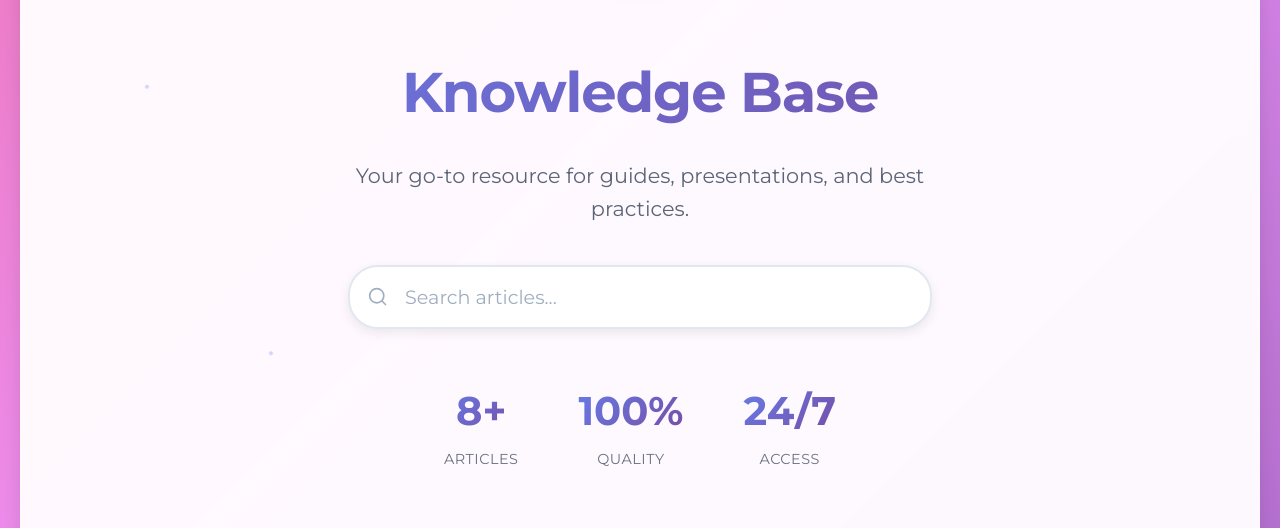
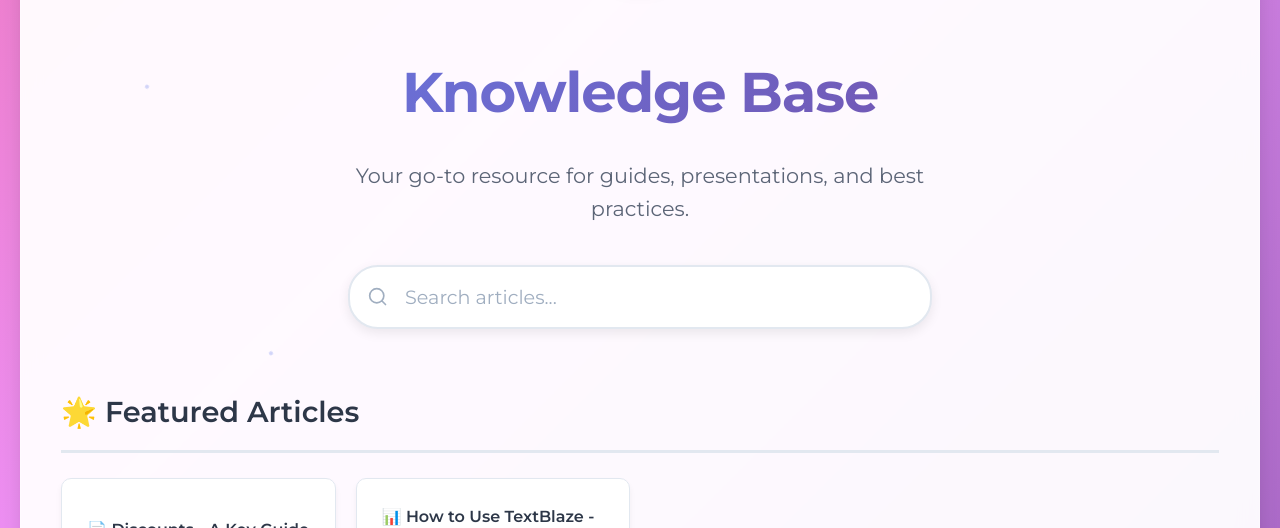
Before and after one commit to Mtatle/knowledge-base, a plain HTML site: page index.html in a window 1280 px wide. Shown: the part 243-771 px from the top of the page. Drawn offline with Linux system fonts and the light colour scheme.

Commit message:
remove features

```diff
--- a/index.html
+++ b/index.html
@@ -35,22 +35,6 @@
                     <input type="text" id="searchInput" placeholder="Search articles...">
                 </div>
             </div>
-
-            <!-- Stats/features -->
-            <div class="stats-container">
-                <div class="stat-item">
-                    <div class="stat-number">8+</div>
-                    <div class="stat-label">Articles</div>
-                </div>
-                <div class="stat-item">
-                    <div class="stat-number">100%</div>
-                    <div class="stat-label">Quality</div>
-                </div>
-                <div class="stat-item">
-                    <div class="stat-number">24/7</div>
-                    <div class="stat-label">Access</div>
-                </div>
-            </div>
         </header>
 
         <main>
```
